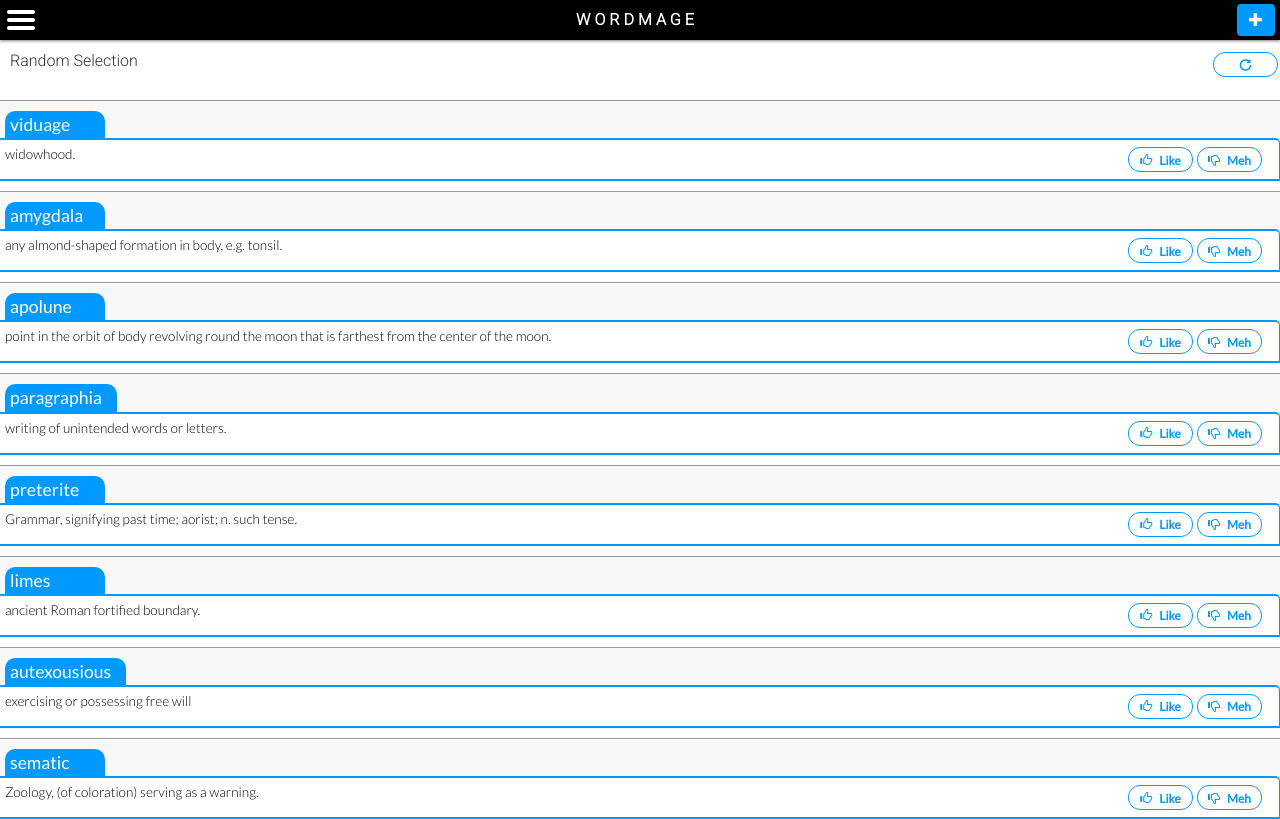
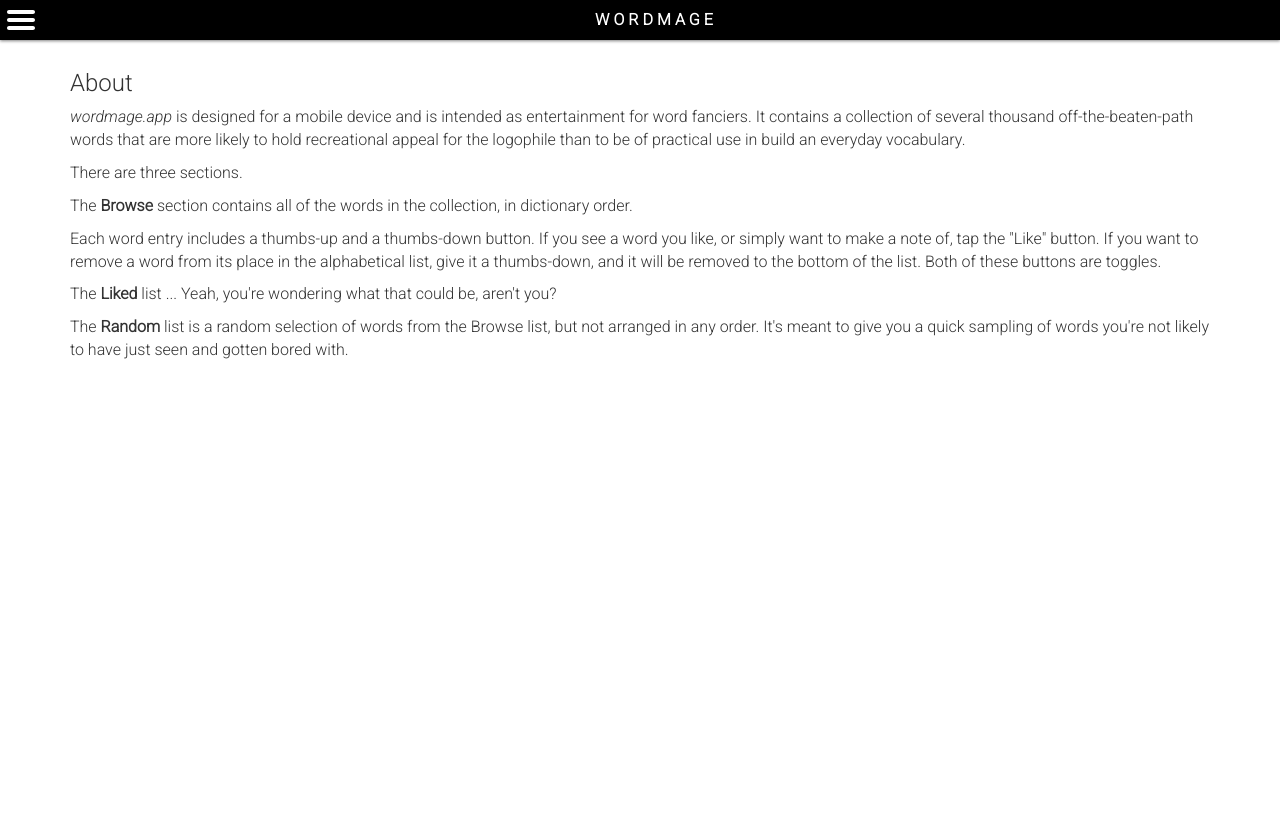
Before and after one commit to ricktoews/wordmage.app, a React (Create React App) app: page /about in a window 1280 px wide. Shown: the top 819 px of the page. Built offline with nearby package versions, Linux system fonts and the light colour scheme.

Commit message:
Modify navigation and About page to simplify current functionality.

```diff
--- a/src/About.js
+++ b/src/About.js
@@ -5,8 +5,14 @@ function About(props) {
 	return (
 	<div className="plain-content container">
 	  <h3>About</h3>
-	  <p><i>wordmage.app</i> is designed for a mobile device and is intended to serve two purposes. First, it contains a collection of several thousand off-the-beaten-path words that are more likely to hold recreational appeal for the logophile than to be of use in, say, boosting an SAT score. Second, it provides a tool ("Spotlight") for reviewing words you might want to note for particular attention. Such words need not be in the afore-mentioned list.</p>
+	  <p><i>wordmage.app</i> is designed for a mobile device and is intended as entertainment for word fanciers. It contains a collection of several thousand off-the-beaten-path words that are more likely to hold recreational appeal for the logophile than to be of practical use in build an everyday vocabulary.</p>
+      <p>There are three sections.</p>
+      <p>The <b>Browse</b> section contains all of the words in the collection, in dictionary order.</p>
+      <p>Each word entry includes a thumbs-up and a thumbs-down button. If you see a word you like, or simply want to make a note of, tap the &quot;Like&quot; button. If you want to remove a word from its place in the alphabetical list, give it a thumbs-down, and it will be removed to the bottom of the list. Both of these buttons are toggles.</p>
+      <p>The <b>Liked</b> list ... Yeah, you're wondering what that could be, aren't you?</p>
+      <p>The <b>Random</b> list is a random selection of words from the Browse list, but not arranged in any order. It's meant to give you a quick sampling of words you're not likely to have just seen and gotten bored with.</p>
 
+		{/*
 	  <h4>Sources</h4>
 
 	  <p><b>Luciferous Logolepsy</b> (RIP). Most of the words included here were taken, as far I can tell, from an online resource titled <i>Luciferous Logolepsy</i>, which no longer exists. Years ago&mdash;at least a decade, I should think&mdash;I created a database table of words and populated it with roughly 9,000 worthy specimens. I don't recall where I got the words, or how; however, when I compare entries with those at the <i>Cafe Arcane</i> (<i>arcane.org/luciferous-logolepsy/</i>), I find several convincing indications of a common source.</p>
@@ -14,6 +20,7 @@ function About(props) {
 	  <p>Since what I believe to have been my original source no longer exists, I feel more free than I otherwise might to use the list for my purposes here.</p>
 
 	  <p><b>The Phrontistery</b>. Another longtime trove for the logophile is <i>The Phrontistery</i> (<i>phrontistery.info</i>). From this, I took the 412 entries within the group titled <i>Compendium of Lost Words</i>.</p>
+	  */}
 	</div>
 	);
 }
--- a/src/App.js
+++ b/src/App.js
@@ -161,9 +161,11 @@ console.log('cancelWordForm');
 	      <li onClick={navToRandom}>Random</li>
 	      <li onClick={navToSpotlightList}><i className="glyphicon glyphicon-thumbs-up"></i> Liked</li>
 	      <li onClick={navToBrowseWords}>Browse</li>
+		{/*
 	      <li onClick={navToSpotlight}>Spotlight</li>
 	      <li onClick={handleShare}>Share</li>
 	      <li onClick={handleReceive}>Receive</li>
+		  */}
 	      <li onClick={navToAbout}>About</li>
 	    </ul>
 	  </nav>
@@ -172,7 +174,8 @@ console.log('cancelWordForm');
 	    <div className="header-content">
 	      <Hamburger onClick={hamburgerClick} />
 	      <div className="header-title">WordMage</div>
-	      <AddIcon className="btn btn-danger" onClick={() => { popupWordForm(); }} />
+		{/*	      <AddIcon className="btn btn-danger" onClick={() => { popupWordForm(); }} /> */}
+		  <div></div>
 	    </div>
 	  </header>
 
@@ -200,7 +203,7 @@ console.log('cancelWordForm');
 	        popupConfirm={wordId => { popupConfirm(wordId); }}
 	        popupWordForm={wordId => { popupWordForm(wordId); }}
 	        />) } />
-	    <Route path={['/', '/random']} render={props => ( <Random
+	    <Route exact path={['/', '/random']} render={props => ( <Random
 	        toggleSpotlight={toggleSpotlight}
 	        />) } />
 	    <Route path="/about" component={About} />
```
Also changed, not shown: 1 other file (tests, documents, lock files or other folders).
